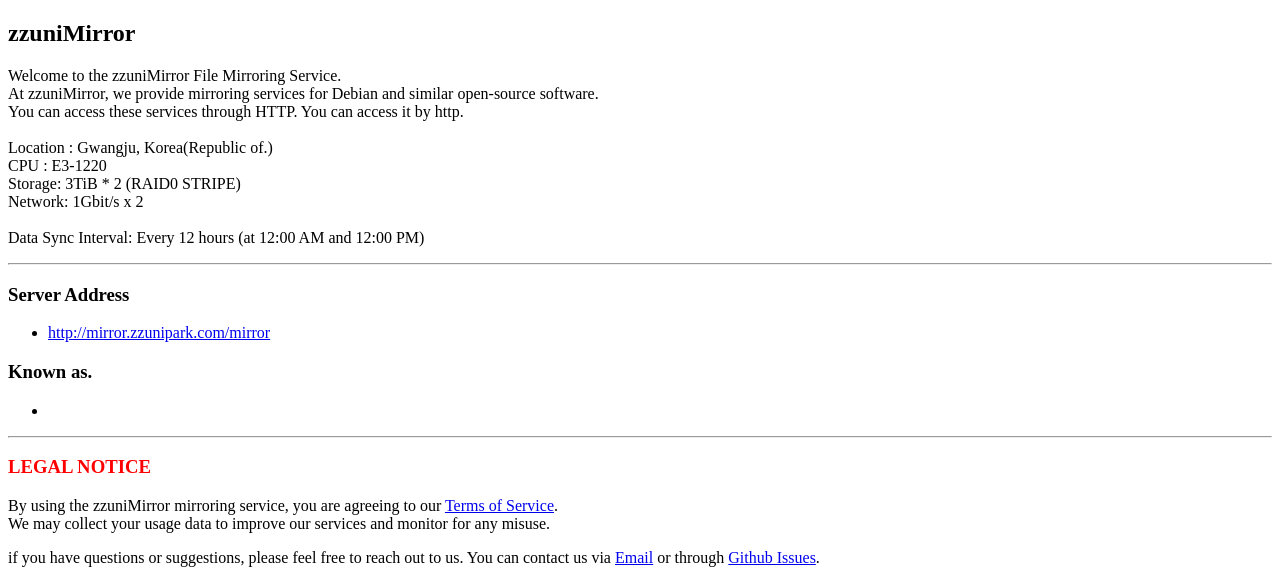
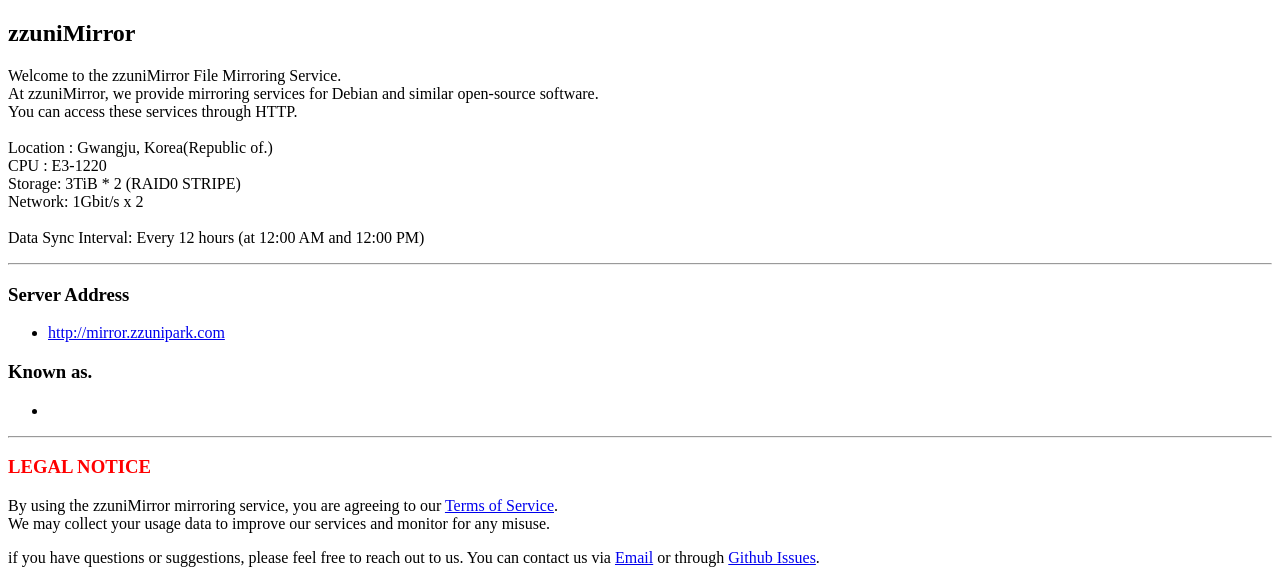
Before and after one commit to zzunipark/zzuniMirror, a plain HTML site: page src/index.html in a window 1280 px wide. Shown: the top 571 px of the page. Drawn offline with Linux system fonts and the light colour scheme; a web font is replaced by a local one.

Commit message:
Updated Index, README

```diff
--- a/src/index.html
+++ b/src/index.html
@@ -13,8 +13,7 @@
     <p>
         Welcome to the zzuniMirror File Mirroring Service.<br>At zzuniMirror, we provide mirroring services for Debian
         and
-        similar open-source software.<br>You can access these services through HTTP.
-        You can access it by http.<br>
+        similar open-source software.<br>You can access these services through HTTP.<br>
         <br>
         Location : Gwangju, Korea(Republic of.)<br>
         CPU : E3-1220<br>
@@ -26,7 +25,7 @@
     <hr>
     <h3>Server Address</h3>
     <ul>
-        <li><a href="http://mirror.zzunipark.com/mirror">http://mirror.zzunipark.com/mirror</a></li>
+        <li><a href="http://mirror.zzunipark.com">http://mirror.zzunipark.com</a></li>
     </ul>
     <h3>Known as.</h3>
     <ul>
@@ -45,16 +44,16 @@
         through <a href="https://github.com/zzunipark/zzuniMirror/issues">Github Issues</a>.
         <hr>
         </hr>
-        <iframe width="100%" height="400px;" src="http://mirror.zzunipark.com/mirror"></iframe>
+        <iframe width="100%" height="400px;" src="http://mirror.zzunipark.com"></iframe>
     <p>
-        Is the list not loading? <a href="http://mirror.zzunipark.com/mirror">Click here</a>. Or, select down
+        Is the list not loading? <a href="http://mirror.zzunipark.com">Click here</a>. Or, select down
         below.<br>
         <br>
-        <a href="http://mirror.zzunipark.com/mirror/ubuntu">Ubuntu</a>
+        <a href="http://mirror.zzunipark.com/ubuntu">Ubuntu</a>
         <br>
-        <a href="http://mirror.zzunipark.com/mirror/ubuntu-cd">Ubuntu-CD</a>
+        <a href="http://mirror.zzunipark.com/ubuntu-cd">Ubuntu-CD</a>
         <br>
-        <a href="http://mirror.zzunipark.com/mirror/raspbian">Raspbian</a>
+        <a href="http://mirror.zzunipark.com/raspbian">Raspbian</a>
     </p>
     <footer>
         <p>
```
Also changed, not shown: 2 other files.
